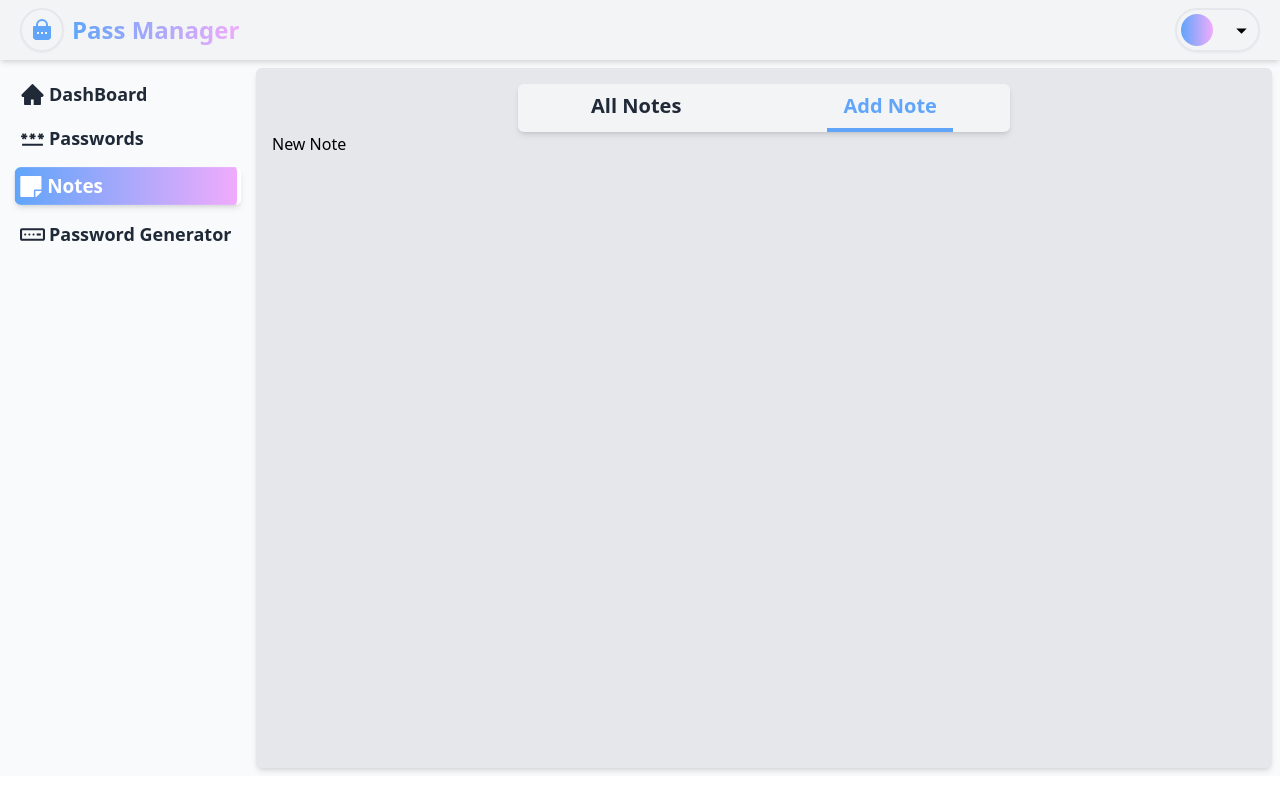
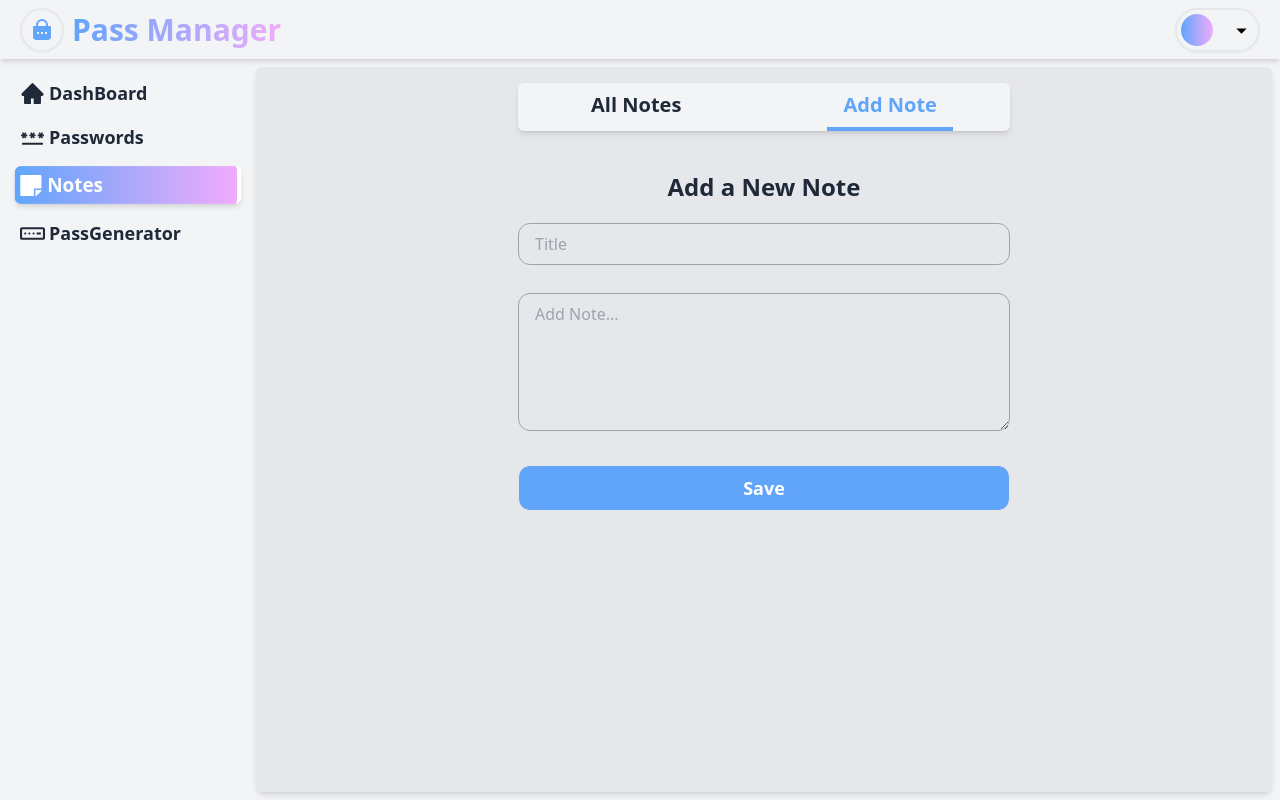
Before and after one commit to ImadAbbasi/Password-Manager, a Next.js app: page /notes/newnote in a window 1280 px wide. Built offline with nearby package versions, Linux system fonts and the light colour scheme; no server answers.

Commit message:
Added the functionality to add notes

```diff
--- a/components/Nav.js
+++ b/components/Nav.js
@@ -16,7 +16,7 @@ const Nav = () => {
   }
 
   return (
-    <div className="shadow-md bg-gray-100 w-full sticky top-0">
+    <div className="shadow-md bg-gray-100 w-full h-[3.7rem] sticky top-0 z-50">
       <div className="flex justify-between items-center py-2 mx-2 md:mx-5">
         <div className="flex">
           <Link href={"/"} className="text-2xl flex items-center gap-2">
@@ -24,7 +24,7 @@ const Nav = () => {
               size={44}
               className="text-blue-400 p-1 md:p-2 border-2 rounded-full shadow-sm"
             />
-            <span className="font-bold hidden md:block text-transparent bg-gradient-to-r from-blue-400 to-fuchsia-300 bg-clip-text ">
+            <span className="font-bold text-lg md:text-3xl block text-transparent bg-gradient-to-r from-blue-400 to-fuchsia-300 bg-clip-text ">
               Pass Manager
             </span>
           </Link>
--- a/components/SideNav.js
+++ b/components/SideNav.js
@@ -11,24 +11,13 @@ const SideNav = () => {
   const inActiveLink =
     "text-lg flex items-center gap-1 rounded-md text-gray-800 font-semibold hover:scale-105 transition duration-300 hover:text-blue-400 w-full";
   const activeLink =
-    "text-lg flex items-center gap-1 rounded-md font-bold scale-105 shadow-md p-1 bg-gradient-to-r from-blue-400 to-fuchsia-300 text-white w-full border-r-4 border-white";
+    "text-lg flex items-center gap-1 rounded-md font-bold scale-105 shadow-md p-1 bg-gradient-to-r from-blue-400 to-fuchsia-300 text-white md:w-full md:border-r-4 border-white";
   const router = useRouter();
   const { pathname } = router;
 
   return (
     <div className="p-2 md:p-5 col-span-1">
       <div className="flex flex-col flex-shrink gap-8">
-        {/* <div className="flex">
-          <Link href={"/"} className="text-2xl flex items-center gap-2">
-            <RiLockPasswordFill
-              size={40}
-              className="text-blue-400 p-1 border-2 mt-2 rounded-full shadow-sm"
-            />
-            <span className="font-bold hidden md:block text-transparent bg-gradient-to-r from-blue-400 to-fuchsia-300 bg-clip-text ">
-              Pass Manager
-            </span>
-          </Link>
-        </div> */}
         <div className="flex flex-col justify-center items-center md:items-stretch gap-4">
           <div className="flex">
             <Link
@@ -67,7 +56,7 @@ const SideNav = () => {
               className={pathname === "/generate" ? activeLink : inActiveLink}
             >
               <CgPassword size={25} />
-              <span className="hidden md:block">Password Generator</span>
+              <span className="hidden md:block">PassGenerator</span>
             </Link>
           </div>
         </div>
--- a/layout/layout.js
+++ b/layout/layout.js
@@ -6,9 +6,9 @@ const Layout = ({ children }) => {
   return (
     <div>
       <Nav />
-      <div className="min-h-[89.5vh] grid grid-cols-5 bg-gray-50">
+      <div className="absolute z-10 top-[3.7rem] w-[100vw] bottom-0 grid grid-cols-6 md:grid-cols-5 bg-gray-100">
         <SideNav />
-        <div className="col-span-4 mt-2 mb-2 mr-2 rounded-md w-auto p-4 bg-gray-200 shadow-md">
+        <div className="col-span-5 md:col-span-4 max-h-full overflow-y-scroll mt-2 mb-2 mr-2 rounded-md w-auto p-4 bg-gray-200 shadow-md">
           <div className="">{children}</div>
         </div>
       </div>
--- a/lib/validate.js
+++ b/lib/validate.js
@@ -83,3 +83,23 @@ export function add_pass_validate(values) {
 
   return errors;
 }
+
+export function add_note_validate(values) {
+  const errors = {};
+
+  // validation for note title
+  if (!values.title) {
+    errors.title = "Required";
+  }
+
+  // validation for note text
+  if (!values.note) {
+    errors.note = "Required";
+  } else if (values.note.length < 10) {
+    errors.note = "Too short";
+  } else if (values.note.length >= 350) {
+    errors.note = "Maximum limit reached (350 characters)";
+  }
+
+  return errors;
+}
--- /dev/null
+++ b/model/noteSchema.js
@@ -0,0 +1,14 @@
+import { Schema, models, model } from "mongoose";
+
+const NoteSchema = new Schema(
+  {
+    title: String,
+    note: String,
+    ref: String,
+  },
+  { timestamps: true }
+);
+
+const Notes = models.note || model("note", NoteSchema);
+
+export default Notes;
--- a/model/passSchema.js
+++ b/model/passSchema.js
@@ -1,4 +1,3 @@
-import { Timestamp } from "mongodb";
 import { Schema, models, model } from "mongoose";
 
 const PasswordSchema = new Schema(
@@ -9,7 +8,7 @@ const PasswordSchema = new Schema(
     password: String,
     ref: String,
   },
-  Timestamp
+  { timestamps: true }
 );
 
 const Passwords = models.password || model("password", PasswordSchema);
--- /dev/null
+++ b/pages/api/notes/addNotes.js
@@ -0,0 +1,34 @@
+import connectMongo from "@/database/conn";
+import Notes from "@/model/noteSchema";
+
+export default async function handler(req, res) {
+  connectMongo().catch((error) => res.json({ error: "Connection Failed!" }));
+
+  if (req.method === "POST") {
+    if (!req.body) {
+      return res.status(404).json({ error: "Don't have data!" });
+    }
+    const { title, note, ref } = req.body;
+    if (!title || !note) {
+      return res
+        .status(400)
+        .json({ error: "Missing required fields in the body!" });
+    }
+
+    try {
+      const createNote = await Notes.create({
+        title,
+        note,
+        ref,
+      });
+      res.status(201).json({ status: true, createNote });
+    } catch (error) {
+      res.status(500).json({ error: "Error adding to the notes!" });
+    }
+  } else {
+    res
+      .status(500)
+      .json({ messaage: "HTTP method not valid only POST request allowed!" });
+  }
+  res.json({ messaage: "Added Note!" });
+}
--- a/pages/notes/newnote.js
+++ b/pages/notes/newnote.js
@@ -1,8 +1,41 @@
 import SubNav from "@/components/SubNav";
 import React from "react";
 import Layout from "@/layout/Layout";
+import { useFormik } from "formik";
+import { add_note_validate } from "@/lib/validate";
+import { useSession } from "next-auth/react";
+import { useRouter } from "next/router";
 
 const NewNote = () => {
+  const { data: session } = useSession();
+  const router = useRouter();
+  const formik = useFormik({
+    initialValues: {
+      title: "",
+      note: "",
+    },
+    validate: add_note_validate,
+    onSubmit,
+  });
+
+  async function onSubmit(values) {
+    const dataToSend = {
+      ...values,
+      ref: session?.user?.email,
+    };
+    const options = {
+      method: "POST",
+      headers: { "Content-Type": "application/json" },
+      body: JSON.stringify(dataToSend),
+    };
+    await fetch("http://localhost:3000/api/notes/addNotes", options)
+      .then((res) => res.json())
+      .then((data) => {
+        if (data) router.push("http://localhost:3000/notes");
+      });
+    // console.log(values);
+  }
+
   return (
     <Layout>
       <SubNav
@@ -11,7 +44,69 @@ const NewNote = () => {
         path1="/notes"
         path2="/notes/newnote"
       />
-      <div>New Note</div>
+      <section className="w-2/4 mx-auto my-10 flex flex-col gap-5">
+        <div className="title">
+          <h1 className="text-gray-800 text-2xl font-bold text-center">
+            Add a New Note
+          </h1>
+        </div>
+
+        <form className="flex flex-col gap-4" onSubmit={formik.handleSubmit}>
+          <div>
+            <div className="border rounded-xl border-gray-400">
+              <input
+                type="text"
+                name="title"
+                autoComplete="off"
+                placeholder="Title"
+                className="w-full py-2 px-4 rounded-xl focus:outline-none border-none border bg-inherit"
+                {...formik.getFieldProps("title")}
+              />
+            </div>
+            <div className="h-3 text-center">
+              {formik.errors.title && formik.touched.title ? (
+                <span className="text-red-500 text-xs">
+                  {formik.errors.title}
+                </span>
+              ) : (
+                ""
+              )}
+            </div>
+          </div>
+
+          <div>
+            <div>
+              <textarea
+                cols="35"
+                rows="5"
+                name="note"
+                autoComplete="off"
+                placeholder="Add Note..."
+                className="w-full py-2 px-4 rounded-xl focus:outline-none border border-gray-400 bg-inherit"
+                {...formik.getFieldProps("note")}
+              />
+            </div>
+            <div className="h-3 text-center">
+              {formik.errors.note && formik.touched.note ? (
+                <span className="text-red-500 text-xs">
+                  {formik.errors.note}
+                </span>
+              ) : (
+                ""
+              )}
+            </div>
+          </div>
+
+          <div>
+            <button
+              type="submit"
+              className="w-full bg-blue-400 border text-white rounded-xl py-2 text-lg font-semibold hover:bg-gray-100 hover:border-blue-300 hover:text-blue-400 hover:border-2 duration-300"
+            >
+              Save
+            </button>
+          </div>
+        </form>
+      </section>
     </Layout>
   );
 };
```
Also changed, not shown: model/userSchema.js (+8 -5 lines).
